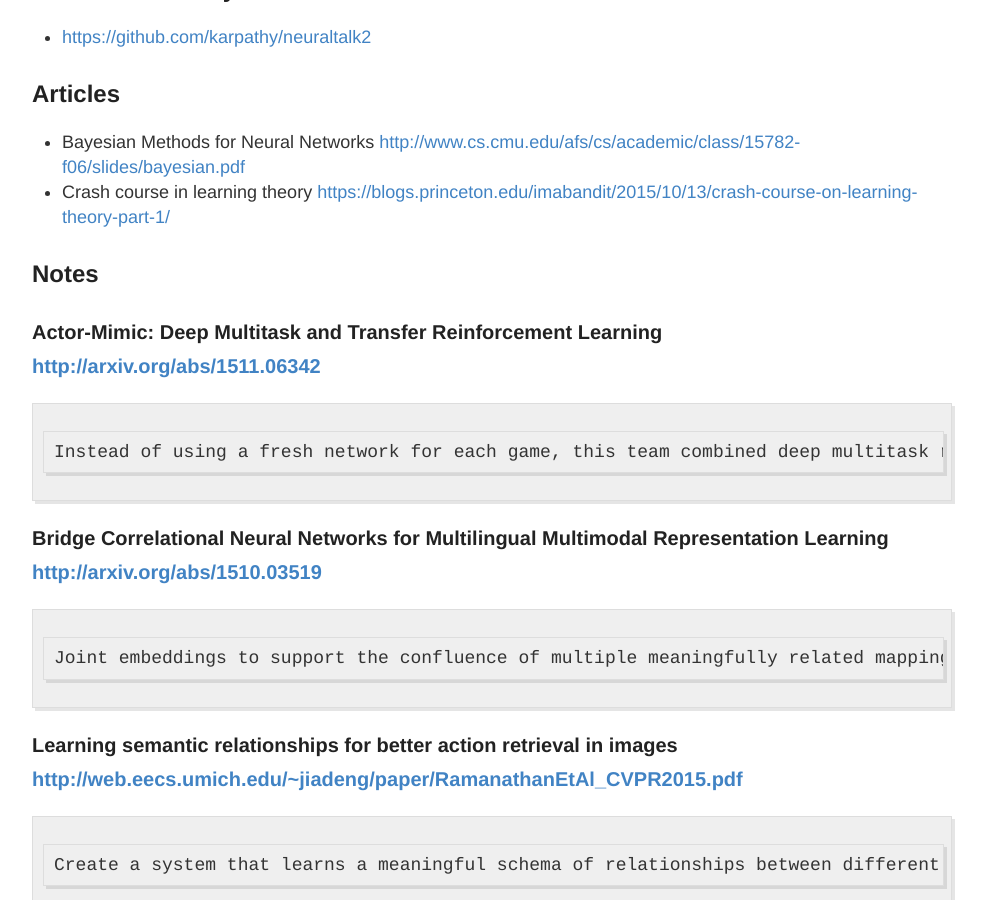
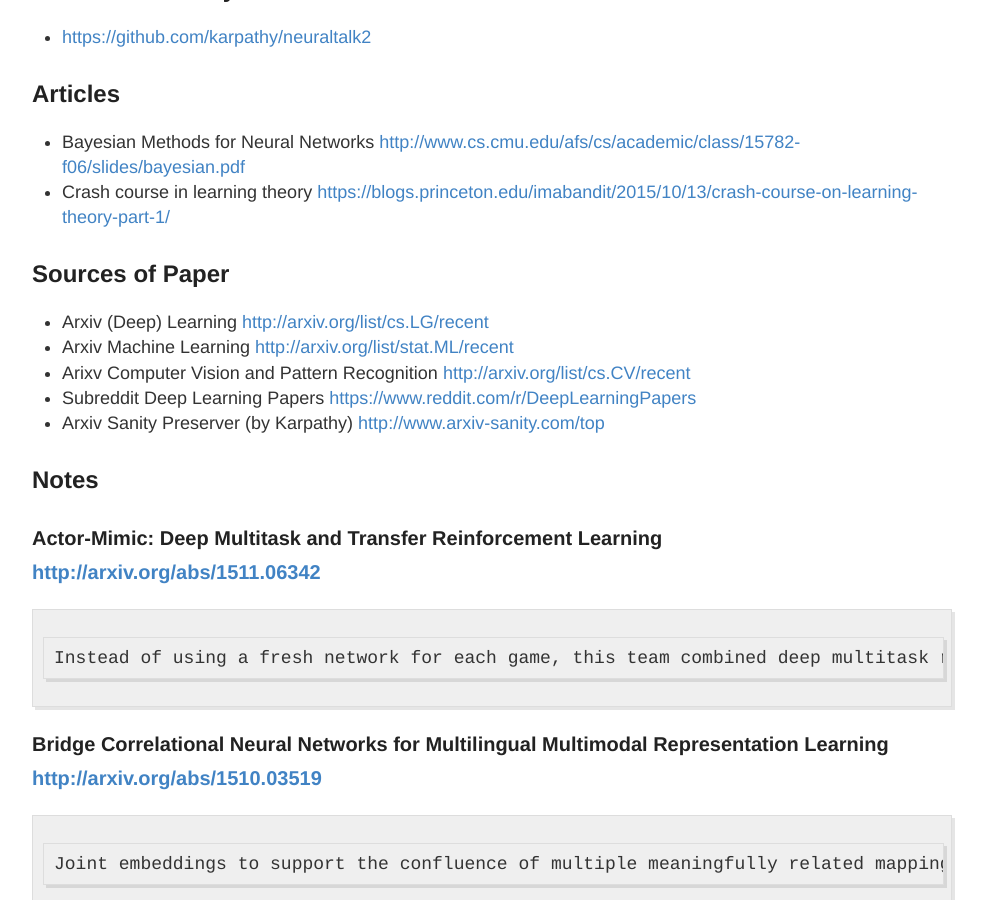
Before and after one commit to iamaaditya/iamaaditya.github.io, a Jekyll site: the page built from notes/research/index.md, in a window 1280 px wide and 900 px high, scrolled down 1351 px. Shown: the whole window, without its empty margins (84-1070 px from the left). Built offline with Jekyll 4.4.1, drawn with Linux system fonts in a browser that asks for light colours; some of the changed text lies outside the part shown.

```diff
--- a/notes/research/index.md
+++ b/notes/research/index.md
@@ -12,7 +12,7 @@ dsq_thread_id:
 
 ## Burning thoughts
  * Distributed representation (of features)
-   > Can you learn X, Y, and detect X + Y ?
+   > Can you learn X, Y and detect X + Y ?
  * Can you tell the difference between an artificially generated image and a real image ? (Generative image models : <http://arxiv.org/abs/1506.05751> )
  * Saliency map and guided backpropagation <https://github.com/Lasagne/Recipes/blob/master/examples/Saliency%20Maps%20and%20Guided%20Backpropagation.ipynb>
 
@@ -41,6 +41,12 @@ dsq_thread_id:
  * Bayesian Methods for Neural Networks <http://www.cs.cmu.edu/afs/cs/academic/class/15782-f06/slides/bayesian.pdf>
  * Crash course in learning theory <https://blogs.princeton.edu/imabandit/2015/10/13/crash-course-on-learning-theory-part-1/>
 
+## Sources of Paper
+ * Arxiv (Deep) Learning <http://arxiv.org/list/cs.LG/recent>
+ * Arxiv Machine Learning  <http://arxiv.org/list/stat.ML/recent>
+ * Arixv Computer Vision and Pattern Recognition <http://arxiv.org/list/cs.CV/recent>
+ * Subreddit Deep Learning Papers <https://www.reddit.com/r/DeepLearningPapers>
+ * Arxiv Sanity Preserver (by Karpathy) <http://www.arxiv-sanity.com/top>
 
 ## Notes
 
```
Also changed, not shown: notes/algorithms/index.md (+1 -0 lines), notes/alphago/index.md (added, +41 -0 lines), notes/deep_learning/index.md (+1 -0 lines), notes/index.md (+8 -1 lines), notes/productivity/index.md (+1 -0 lines), notes/programming/index.md (+1 -0 lines).
